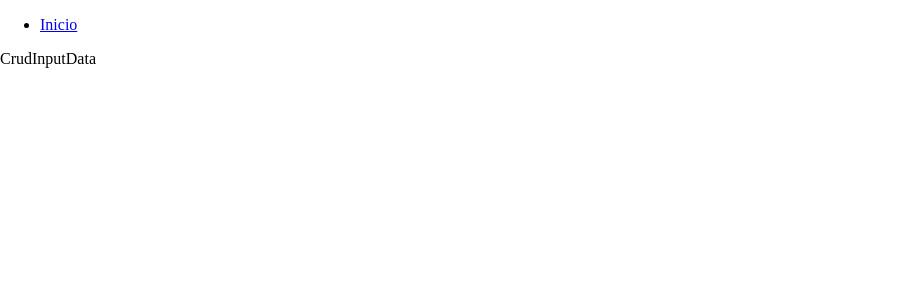
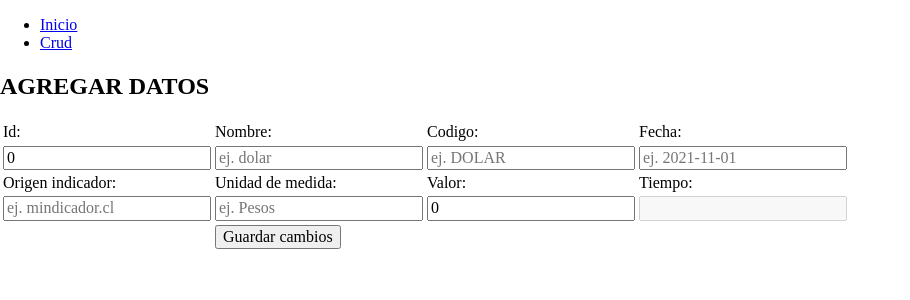
Before and after one commit to json-was/PruebaTecnica, a React (Vite) app: page /crud in a window 1280 px wide. Shown: the top 300 px of the page, without its empty margins (0-910 px from the left). Built offline with nearby package versions, Linux system fonts and the light colour scheme.

Commit message:
inputs para el crud y fetch en axios a la base de datos

```diff
--- a/src/components/Navbar.jsx
+++ b/src/components/Navbar.jsx
@@ -5,7 +5,9 @@ export const Navbar = () => {
   return (
     <ul>
       <li>
-        <Link to='/' >Inicio</Link>
+        <Link to='/*' >Inicio</Link>
+      </li>      <li>
+        <Link to='/crud' >Crud</Link>
       </li>
     </ul>
   )
--- a/src/main.jsx
+++ b/src/main.jsx
@@ -3,11 +3,15 @@ import ReactDOM from "react-dom/client";
 import "./index.css";
 import { BrowserRouter } from "react-router-dom";
 import Approuter from "./router/Approuter";
+import { Provider } from "react-redux";
+import { store } from "./store/store";
 
 ReactDOM.createRoot(document.getElementById("root")).render(
   <React.StrictMode>
-    <BrowserRouter>
-      <Approuter />
-    </BrowserRouter>
+    <Provider store={store}>
+      <BrowserRouter>
+        <Approuter />
+      </BrowserRouter>
+    </Provider>
   </React.StrictMode>
 );
--- a/src/pages/CrudInputData.jsx
+++ b/src/pages/CrudInputData.jsx
@@ -1,5 +1,169 @@
 import React from "react";
+import { useForm } from "react-hook-form";
+import { useSelector } from "react-redux";
+
+const defaultValues = {
+  id: 0,
+  nombreIndicador: "",
+  codigoIndicador: "",
+  fechaIndicador: "",
+  origenIndicador: "",
+  unidadMedidaIndicador: "",
+  valorIndicador: 0,
+  tiempoIndicador: null,
+};
 
 export const CrudInputData = () => {
-  return <div>CrudInputData</div>;
+  const { editando } = useSelector((state) => state.almacenamiento);
+
+  const {
+    register,
+    handleSubmit,
+    formState: { errors },
+    setValue,
+  } = useForm({ defaultValues });
+
+  const onSubmit = (data) => {};
+
+  return (
+    <>
+      <section>
+        <h2>{editando ? "EDITAR" : "AGREGAR"} DATOS</h2>
+        <form onSubmit={handleSubmit(onSubmit)}>
+          <table className="inputDatos">
+            <thead>
+              <tr>
+                <td>Id:</td>
+                <td>Nombre:</td>
+                <td>Codigo:</td>
+                <td>Fecha:</td>
+              </tr>
+            </thead>
+
+            <tbody>
+              <tr>
+                <td>
+                  <input
+                    // Asignación de que es tipo 'number'
+                    type="number"
+                    placeholder="ej: 1"
+                    min={0}
+                    // Register es el responsable de capturar el precio y hacerlo una variable.
+                    {...register("id", {
+                      // Restringir que tiene que haber escrito en algo.
+                      required: true,
+                      validate: (value) => value > 0,
+                      valueAsNumber: true,
+                    })}
+                  />
+                </td>
+                <td>
+                  <input
+                    // Asignación de que es tipo 'text'
+                    type="text"
+                    placeholder="ej. dolar"
+                    // Register es el responsable de capturar el titulo y hacerlo una variable.
+                    {...register("nombreIndicador", {
+                      // Restringir que tiene que haber escrito en algo.
+                      required: true,
+                    })}
+                  />
+                </td>
+                <td>
+                  <input
+                    // Asignación de que es tipo 'text'
+                    type="text"
+                    placeholder="ej. DOLAR"
+                    // Register es el responsable de capturar el titulo y hacerlo una variable.
+                    {...register("codigoIndicador", {
+                      // Restringir que tiene que haber escrito en algo.
+                      required: true,
+                    })}
+                  />
+                </td>
+                <td>
+                  <input
+                    // Asignación de que es tipo 'text'
+                    type="text"
+                    placeholder="ej. 2021-11-01"
+                    // Register es el responsable de capturar el titulo y hacerlo una variable.
+                    {...register("fechaIndicador", {
+                      // Restringir que tiene que haber escrito en algo.
+                      required: true,
+                    })}
+                  />
+                </td>
+              </tr>
+            </tbody>
+
+            <thead>
+              <tr>
+                <td>Origen indicador:</td>
+                <td>Unidad de medida:</td>
+                <td>Valor:</td>
+                <td>Tiempo:</td>
+              </tr>
+            </thead>
+
+            <tbody>
+              <tr>
+                <td>
+                  <input
+                    // Asignación de que es tipo 'text'
+                    type="text"
+                    placeholder="ej. mindicador.cl"
+                    // Register es el responsable de capturar el titulo y hacerlo una variable.
+                    {...register("origenIndicador", {
+                      // Restringir que tiene que haber escrito en algo.
+                      required: true,
+                    })}
+                  />
+                </td>
+                <td>
+                  <input
+                    // Asignación de que es tipo 'text'
+                    type="text"
+                    placeholder="ej. Pesos"
+                    // Register es el responsable de capturar el titulo y hacerlo una variable.
+                    {...register("unidadMedidaIndicador", {
+                      // Restringir que tiene que haber escrito en algo.
+                      required: true,
+                    })}
+                  />
+                </td>
+                <td>
+                  <input
+                    // Asignación de que es tipo 'number'
+                    type="number"
+                    placeholder="ej: 5990"
+                    min={0}
+                    // Register es el responsable de capturar el precio y hacerlo una variable.
+                    {...register("valorIndicador", {
+                      // Restringir que tiene que haber escrito en algo.
+                      required: true,
+                      validate: (value) => value > 0,
+                      valueAsNumber: true,
+                    })}
+                  />
+                </td>
+                <td>
+                  <input disabled />
+                </td>
+              </tr>
+            </tbody>
+
+            <tfoot>
+              <tr>
+                <td></td>
+                <td>
+                  <button type="submit">Guardar cambios</button>
+                </td>
+                <td></td>
+              </tr>
+            </tfoot>
+          </table>
+        </form>
+      </section>
+    </>
+  );
 };
--- /dev/null
+++ b/src/store/indicadorActivoSlice.js
@@ -0,0 +1,46 @@
+import { createSlice } from "@reduxjs/toolkit";
+
+export const almacenamientoSlice = createSlice({
+  name: "almacenamiento",
+  initialState: {
+    listadoCompleto: null,
+    editando: false,
+    key: null,
+    id: null,
+    nombreIndicador: null,
+    codigoIndicador: null,
+    fechaIndicador: null,
+    origenIndicador: null,
+    unidadMedidaIndicador: null,
+    valorIndicador: null,
+    tiempoIndicador: null,
+  },
+
+  reducers: {
+    setActiveProduct: (state, { payload }) => {
+      state.key = payload.key;
+      state.id = payload.id;
+      state.nombreIndicador = payload.nombreIndicador;
+      state.codigoIndicador = payload.codigoIndicador;
+      state.fechaIndicador = payload.fechaIndicador;
+      state.origenIndicador = payload.origenIndicador;
+      state.unidadMedidaIndicador = payload.unidadMedidaIndicador;
+      state.valorIndicador = payload.valorIndicador;
+      state.tiempoIndicador = payload.tiempoIndicador;
+    },
+    clearActiveProduct: (state) => {
+      state.key = null;
+      state.id = null;
+      state.nombreIndicador = null;
+      state.codigoIndicador = null;
+      state.fechaIndicador = null;
+      state.origenIndicador = null;
+      state.unidadMedidaIndicador = null;
+      state.valorIndicador = null;
+      state.tiempoIndicador = null;
+    },
+  },
+});
+
+export const { setActiveProduct, clearActiveProduct } =
+almacenamientoSlice.actions;
--- /dev/null
+++ b/src/store/store.js
@@ -0,0 +1,8 @@
+import { configureStore } from "@reduxjs/toolkit";
+import { almacenamientoSlice } from "./indicadorActivoSlice";
+
+export const store = configureStore({
+  reducer: {
+    almacenamiento: almacenamientoSlice.reducer,
+  },
+});
```
Also changed, not shown: src/api/axiosRequest.js (added, +44 -0 lines), src/components/RowTable.jsx (added, +26 -0 lines).
